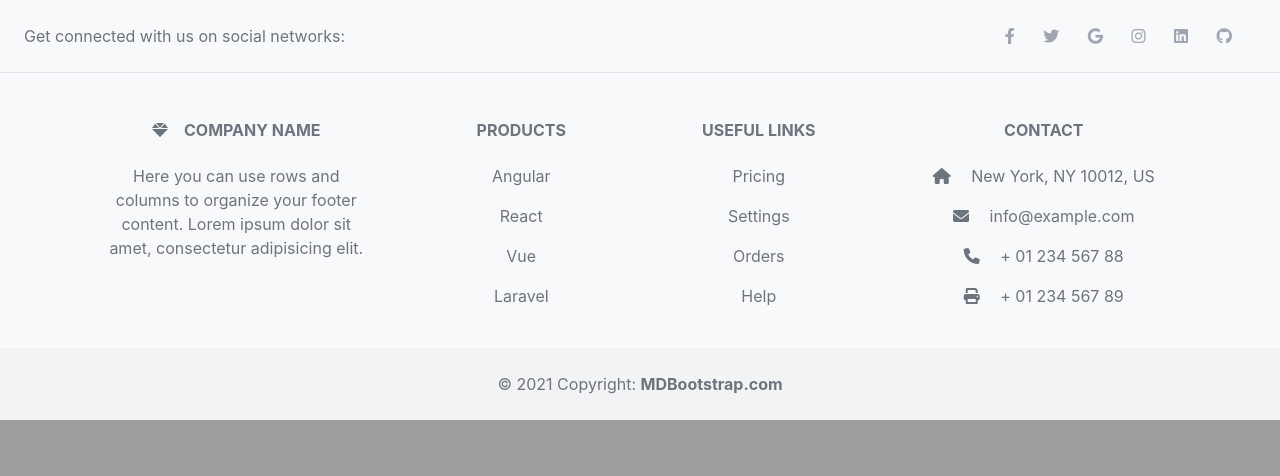
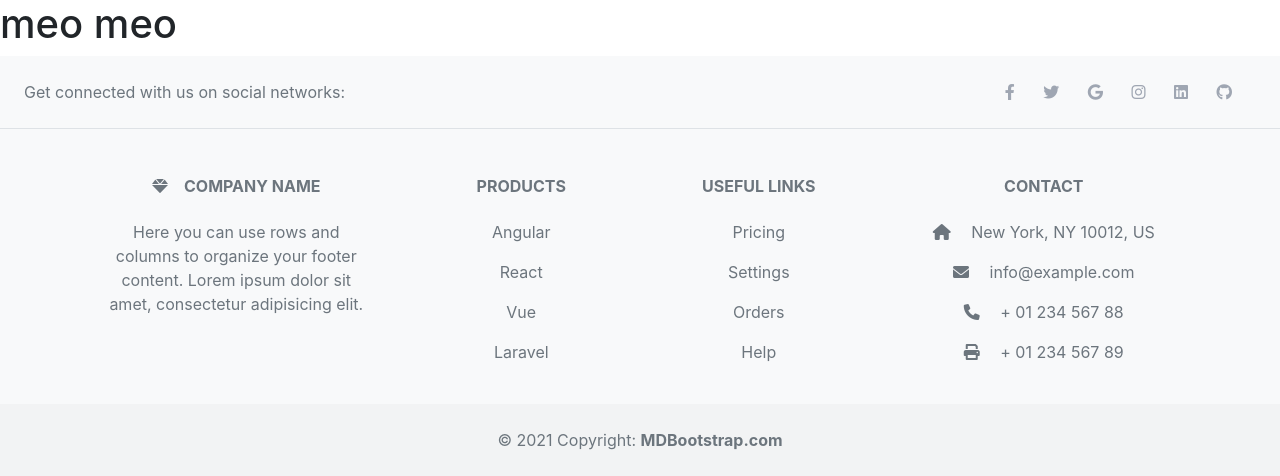
Before and after one commit to quangzinhh/asg_web, a PHP site: page / in a window 1280 px wide. Shown: the part 960-1436 px from the top of the page. Before the commit the page ends 1380 px from the top, so only its background shows below. Run offline with PHP 8.4, Linux system fonts and the light colour scheme; a stand-in replaces the project's code that opens the database connection; some libraries are stand-ins or nearby versions.

Commit message:
change homepage

```diff
--- a/views/main/layouts/index.php
+++ b/views/main/layouts/index.php
@@ -45,6 +45,7 @@
     <span class="visually-hidden">Next</span>
   </button>
 </div>
+<h1>meo meo</h1>
   </section><!-- End Hero -->
 
 
```
